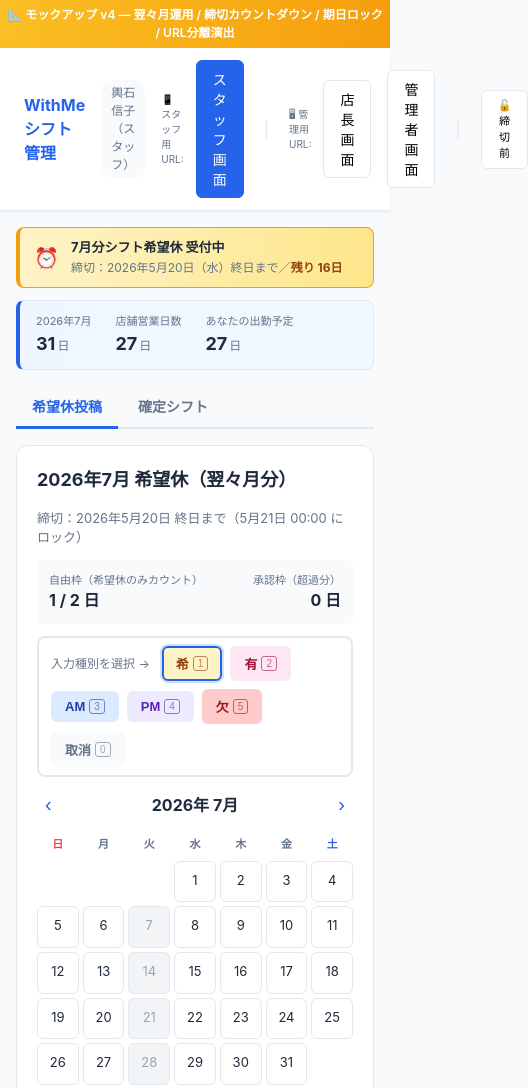
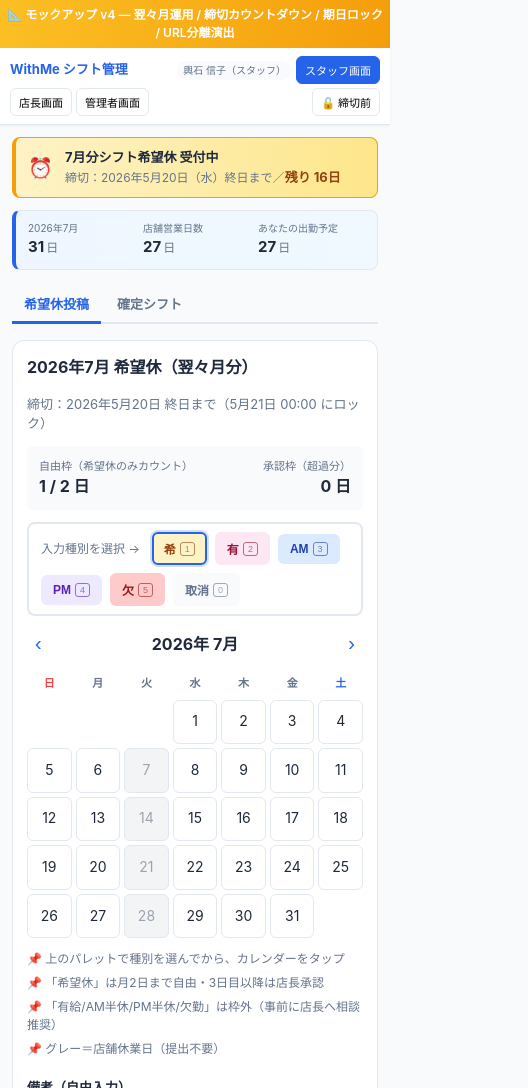
Before and after one commit to roar6116-blip/withme-dashboards, a plain HTML site: page salon/shift-mockup/index.html in a window 390 px wide. Shown: the top 1088 px of the page, 528 px wide, since content can reach past the window. Drawn offline with Linux system fonts and the light colour scheme.

Commit message:
feat(salon): シフトモックアップ v4.2 — スマホレイアウト最適化

```diff
--- a/salon/shift-mockup/index.html
+++ b/salon/shift-mockup/index.html
@@ -370,6 +370,83 @@
   }
   .log-row { padding: 8px 0; border-bottom: 1px solid var(--border); font-size: 13px; }
   .log-row:last-child { border-bottom: none; }
+
+  /* ─── モバイル最適化（スタッフ画面が主用途） ─── */
+  @media (max-width: 600px) {
+    .role-switcher {
+      flex-wrap: wrap;
+      gap: 4px;
+      padding: 8px 10px;
+      align-items: center;
+    }
+    .role-switcher h1 {
+      font-size: 13px;
+      flex: 1 1 auto;
+      margin-right: 0;
+      white-space: nowrap;
+    }
+    .role-switcher .role-tag {
+      font-size: 10px;
+      padding: 2px 6px;
+      flex: 0 0 auto;
+      white-space: nowrap;
+    }
+    /* URL分離ラベルとパイプはモバイルで非表示（情報密度を下げる） */
+    .url-group-label, .role-divider { display: none !important; }
+    /* ロール切替ボタン群を1行にコンパクト化 */
+    .role-switcher .role-btn {
+      padding: 5px 8px;
+      font-size: 11px;
+      flex: 0 1 auto;
+      white-space: nowrap;
+    }
+    #lock-toggle {
+      margin-left: auto;
+    }
+
+    /* バナー・カード余白を縮小 */
+    .view { padding: 12px !important; }
+    .card { padding: 14px; }
+    .card-title { font-size: 16px; }
+
+    /* 営業日数バーを2列グリッドに */
+    .biz-days-bar {
+      display: grid;
+      grid-template-columns: repeat(3, 1fr);
+      gap: 8px;
+      padding: 10px 12px;
+    }
+    .biz-stat .value { font-size: 15px; }
+    .biz-stat .label { font-size: 10px; }
+
+    /* 締切バナー・ロックバナー */
+    #deadline-banner, #locked-banner {
+      padding: 10px 12px !important;
+      font-size: 12px;
+    }
+    #deadline-banner strong { font-size: 13px; }
+
+    /* タブをコンパクトに */
+    .tab { padding: 8px 12px; font-size: 13px; }
+
+    /* カレンダーセル：日付をしっかり読めるサイズに */
+    .cal-day { font-size: 14px; }
+    .cal-day .req-mark { font-size: 11px; }
+
+    /* パレットボタン */
+    .paint-btn { padding: 6px 10px; font-size: 12px; }
+    .paint-btn .key { font-size: 9px; }
+
+    /* シフト確定一覧の各行 */
+    .shift-day { padding: 10px; font-size: 12px; }
+    .shift-day .date { min-width: 64px; font-size: 12px; }
+
+    /* 備考欄 */
+    #staff-remarks { font-size: 14px; }  /* iOSの拡大ズーム防止 */
+
+    /* 送信ボタン */
+    #staff-submit { padding: 14px; font-size: 15px; }
+  }
 </style>
 </head>
 <body>
@@ -381,18 +458,18 @@
   <span class="role-tag" id="user-tag">輿石 信子（スタッフ）</span>
 
   <!-- スタッフ用URL のグループ -->
-  <span style="font-size:10px;color:var(--muted);margin-right:-4px">📱 スタッフ用URL:</span>
+  <span class="url-group-label" style="font-size:10px;color:var(--muted);margin-right:-4px">📱 スタッフ用URL:</span>
   <button class="role-btn active" id="role-staff">スタッフ画面</button>
 
-  <span style="margin:0 4px;color:var(--border)">|</span>
+  <span class="role-divider" style="margin:0 4px;color:var(--border)">|</span>
 
   <!-- 管理用URL のグループ -->
-  <span style="font-size:10px;color:var(--muted);margin-right:-4px">🖥 管理用URL:</span>
+  <span class="url-group-label" style="font-size:10px;color:var(--muted);margin-right:-4px">🖥 管理用URL:</span>
   <button class="role-btn" id="role-manager">店長画面</button>
   <button class="role-btn" id="role-admin">管理者画面</button>
 
   <!-- 締切ロック シミュレーション -->
-  <span style="margin:0 4px;color:var(--border)">|</span>
+  <span class="role-divider" style="margin:0 4px;color:var(--border)">|</span>
   <button class="role-btn" id="lock-toggle" style="font-size:11px">🔓 締切前</button>
 </div>
 
```
